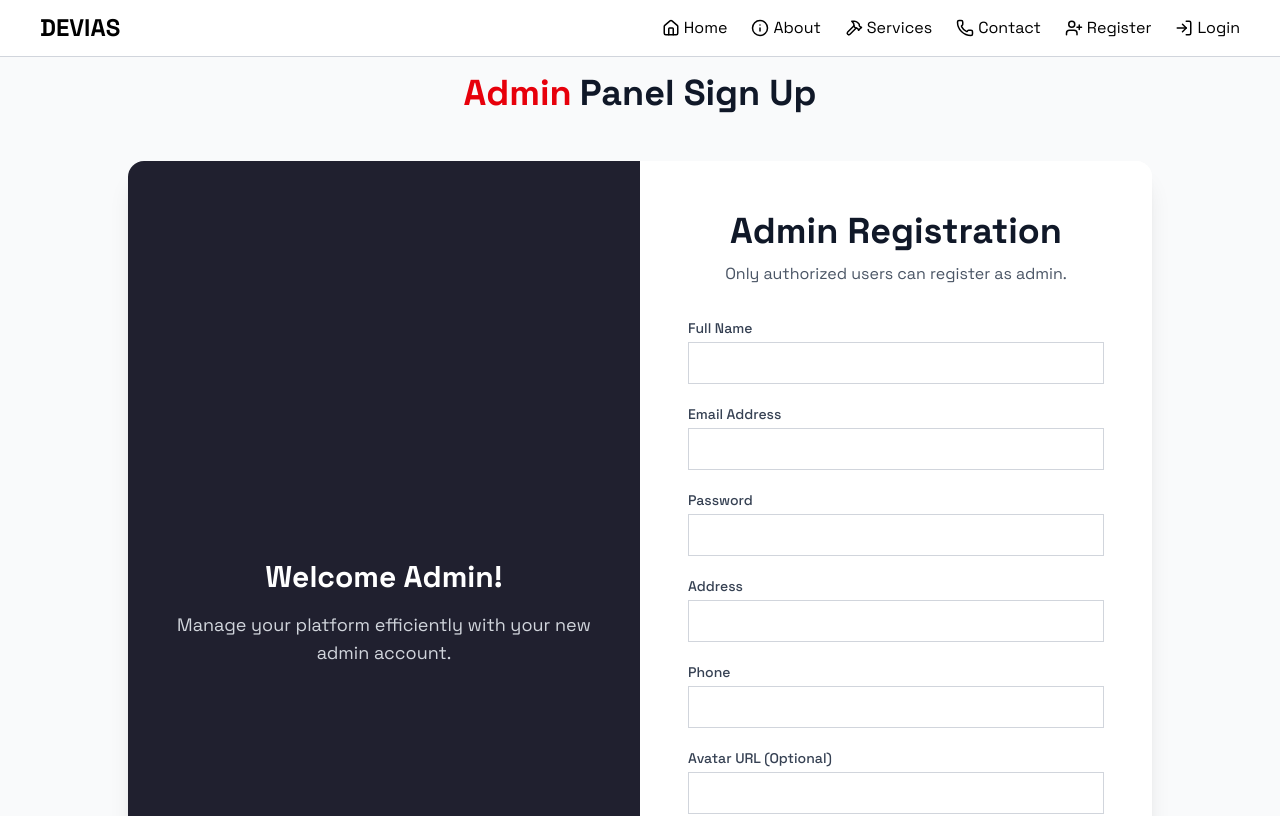
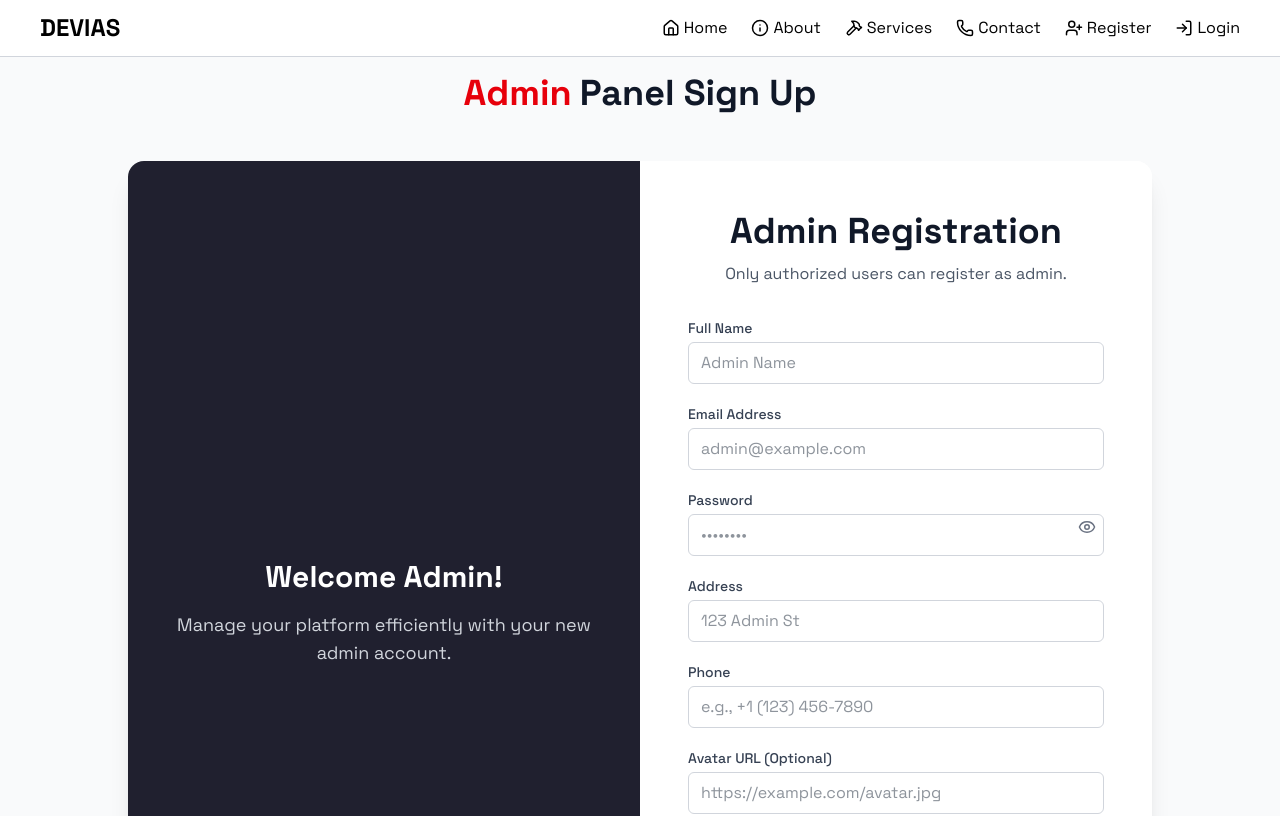
Before and after one commit to elishabhatti/e-commerce-with-mern, a React (Vite) app in the folder client/: page /admin-register in a window 1280 px wide. Shown: the top 816 px of the page. Built offline with nearby package versions, Linux system fonts and the light colour scheme; no server answers.

Commit message:
change the input component for type password to text

```diff
--- a/client/src/components/Input.jsx
+++ b/client/src/components/Input.jsx
@@ -1,19 +1,52 @@
-const Input = ({ label, name, type = "text", value, onChange, hint }) => (
+import { useState } from "react";
+import { Eye, EyeOff } from "lucide-react"; // Optional: use any icon library
+
+const Input = ({
+  label,
+  name,
+  type = "text",
+  value,
+  onChange,
+  placeholder,
+  hint,
+  error,
+}) => {
+  const [showPassword, setShowPassword] = useState(false);
+  const isPasswordField = type === "password";
+
+  return (
     <div>
       <label htmlFor={name} className="block text-sm font-medium text-gray-700">
         {label}
       </label>
+      <div className="relative">
         <input
           id={name}
           name={name}
-      type={type}
+          type={isPasswordField && showPassword ? "text" : type}
           value={value}
           onChange={onChange}
+          placeholder={placeholder}
           required
-      className="mt-1 w-full px-3 py-2 border border-gray-300 focus:ring-2 focus:ring-bg-[#110C30] outline-none focus:border-bg-[#110C30] text-md"
+          className={`mt-1 w-full px-3 py-2 pr-10 border ${
+            error ? "border-red-500" : "border-gray-300"
+          } focus:ring-2 focus:ring-[#110C30] outline-none focus:border-[#110C30] text-md rounded-md`}
         />
+        {isPasswordField && (
+          <button
+            type="button"
+            onClick={() => setShowPassword((prev) => !prev)}
+            className="absolute top-2 right-2 text-gray-500 hover:text-gray-700 focus:outline-none"
+            tabIndex={-1}
+          >
+            {showPassword ? <EyeOff size={18} /> : <Eye size={18} />}
+          </button>
+        )}
+      </div>
       {hint && <p className="text-xs text-gray-400 mt-1">{hint}</p>}
+      {error && <p className="text-xs text-red-500 mt-1">{error}</p>}
     </div>
   );
+};
 
-export default Input
+export default Input;
--- a/client/src/pages/RegisterUser.jsx
+++ b/client/src/pages/RegisterUser.jsx
@@ -107,7 +107,7 @@ const RegisterUser = () => {
     try {
       const response = await axios.post(
         "http://localhost:3000/api/users/register",
-        formData, // Axios automatically stringifies, no need for JSON.stringify
+        formData,
         {
           withCredentials: true,
           headers: { "Content-Type": "application/json" },
```
Lines whose indentation alone changed are shown as unchanged.
